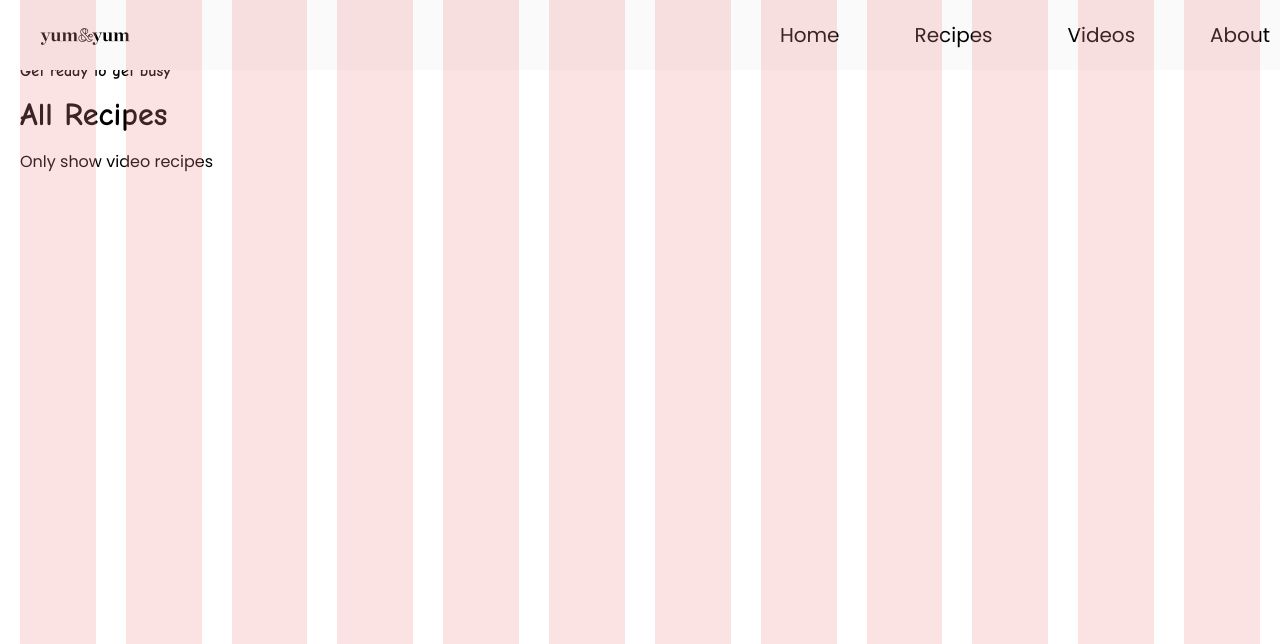
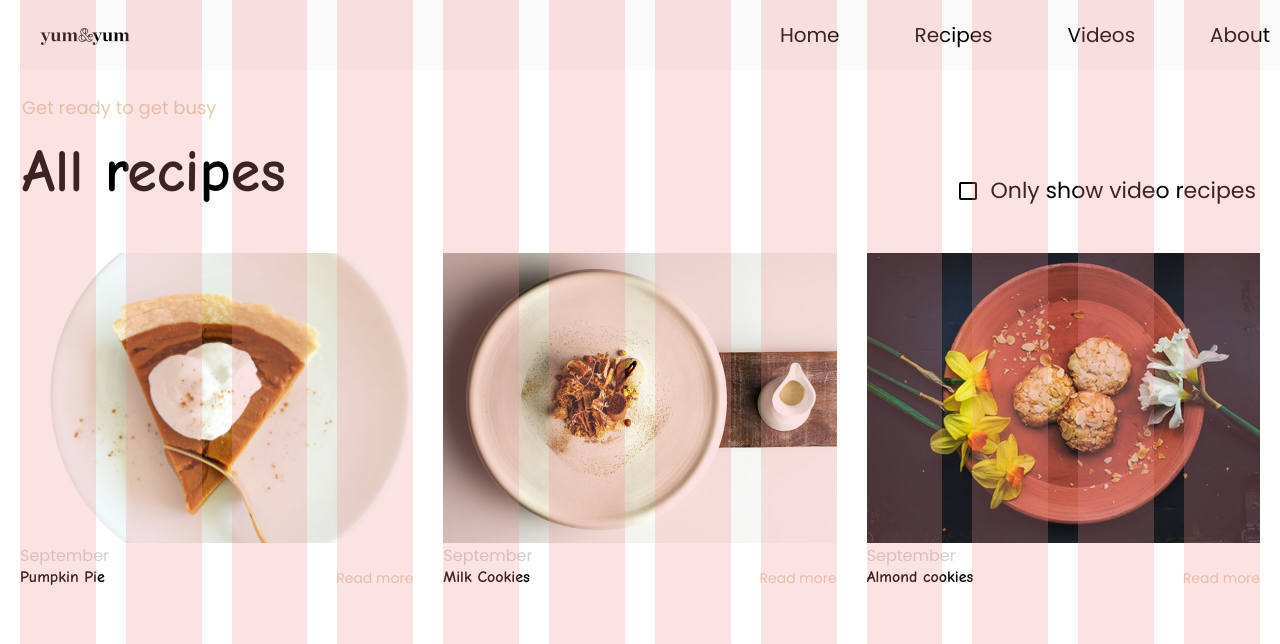
Before and after one commit to Douchebag/vef1-h1, a website: page sidur/latest-recipes.html in a window 1280 px wide. Shown: the top 644 px of the page. Drawn offline with Linux system fonts and the light colour scheme; a web font is replaced by a local one.

Commit message:
latest-recipes fixed med intro-3 og baetti vid checkbox

```diff
--- a/sidur/latest-recipes.html
+++ b/sidur/latest-recipes.html
@@ -42,11 +42,18 @@
 
         <main id="efni" class="wrapper-main">
           <div class="content">
-            <div class="intro">
-              <h4>Get ready to get busy</h4>
-              <h1>All Recipes</h1>
-              <p>Only show video recipes</p>
-              <!-- Eftir að setja checkbox input-->
+            <div class="intro intro-3">
+              <div class="vinstri">
+                <p class="brown-text">Get ready to get busy</p>
+                <h1>All recipes</h1>
+              </div>
+              <div class="haegri">
+                <label class="container">Only show video recipes
+                  <input type="checkbox">
+                  <span class="checkmark"></span>
+                </label>
+              </div>
+
             </div>
 
             <div class="cards">
--- a/styles/main.scss
+++ b/styles/main.scss
@@ -325,6 +325,77 @@ main {
         text-wrap: nowrap;
       }
     }
+    .intro-3 {
+      height: 114px;
+      margin-top: 2rem;
+      display: flex;
+      flex-direction: row;
+      justify-content: space-between;
+      p {
+        font-size: 16px;
+      }
+      h1 {
+        font-size: 60px;
+      }
+      .haegri {
+        align-items: end;
+        padding-right: 4px;
+        padding-top: 5rem;
+      }
+      .container {
+        display: block;
+        position: relative;
+        padding-left: 35px;
+        margin-bottom: 12px;
+        cursor: pointer;
+        font-size: 22px;
+        -webkit-user-select: none;
+        -moz-user-select: none;
+        -ms-user-select: none;
+        user-select: none;
+      }
+      .checkmark {
+        position: absolute;
+        top: 8px;
+        left: 3px;
+        border: 2px solid black;
+        border-radius: 2px;
+        height: 18px;
+        width: 18px;
+        background-color: transparent;
+      }
+
+      .container input {
+        position: absolute;
+        opacity: 0;
+        cursor: pointer;
+        height: 0;
+        width: 0;
+        border: 1px solid black;
+      }
+
+      .checkmark:after {
+        content: "";
+        position: absolute;
+        display: none;
+      }
+
+      .container input:checked ~ .checkmark:after {
+        display: block;
+      }
+
+      .container .checkmark:after {
+        left: 9px;
+        top: 5px;
+        width: 5px;
+        height: 10px;
+        border: 1px solid black;
+        border-width: 0 3px 3px 0;
+        -webkit-transform: rotate(45deg);
+        -ms-transform: rotate(45deg);
+        transform: rotate(45deg);
+      }
+    }
     .hidden-pie {
       display: block;
       position: absolute;
```
Also changed, not shown: styles.css, 1 other file.
